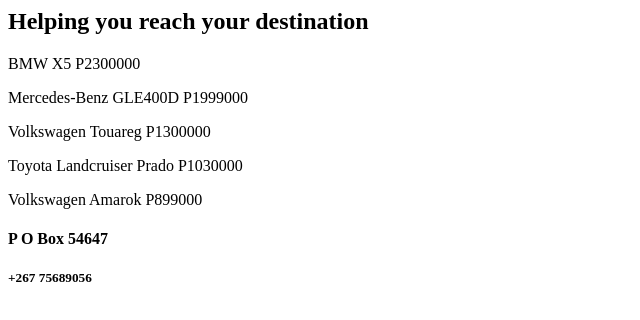
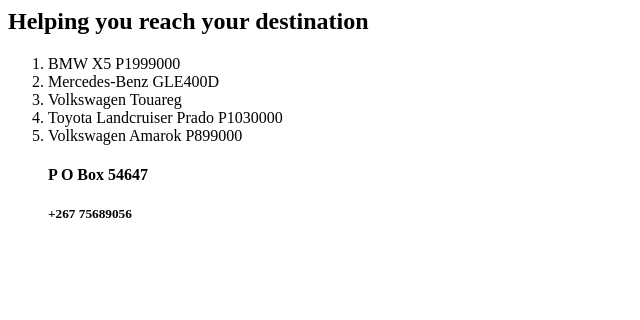
Before and after one commit to bida24-131/SpeedstarMotors, a plain HTML site: page index.html in a window 1280 px wide. Shown: the whole page, without its empty margins (0-640 px from the left). Drawn offline with Linux system fonts and the light colour scheme.

Commit message:
Update index.html

```diff
--- a/index.html
+++ b/index.html
@@ -4,11 +4,16 @@
 </head>
 <body>
 <h2>Helping you reach your destination</h2>
-<p>BMW X5 P2300000</p>
-<p>Mercedes-Benz GLE400D P1999000</p>
-<p>Volkswagen Touareg P1300000</p>
-<p>Toyota Landcruiser Prado P1030000</p>
-<p>Volkswagen Amarok P899000</p>
+<p>
+  <ol>
+    <li>BMW X5 P1999000</li>
+    <li>Mercedes-Benz GLE400D</li>
+    <li>Volkswagen Touareg</li>
+    <li>Toyota Landcruiser Prado P1030000</li>
+    <li>Volkswagen Amarok P899000</li>
 <h4>P O Box 54647</h4>
 <h5>+267 75689056</h5>
+  </ol>
+</p>
+</body>
 </html>
```
